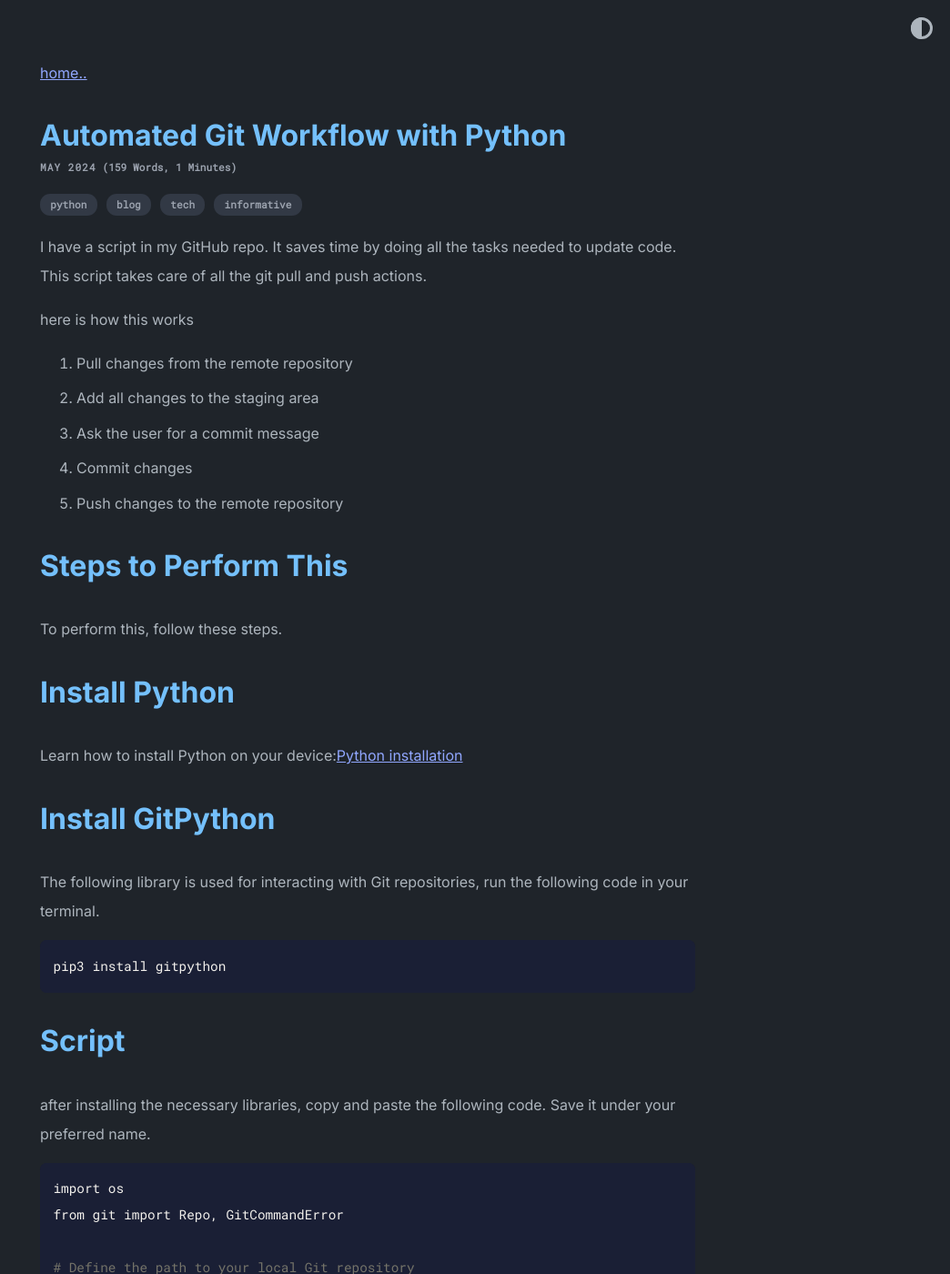
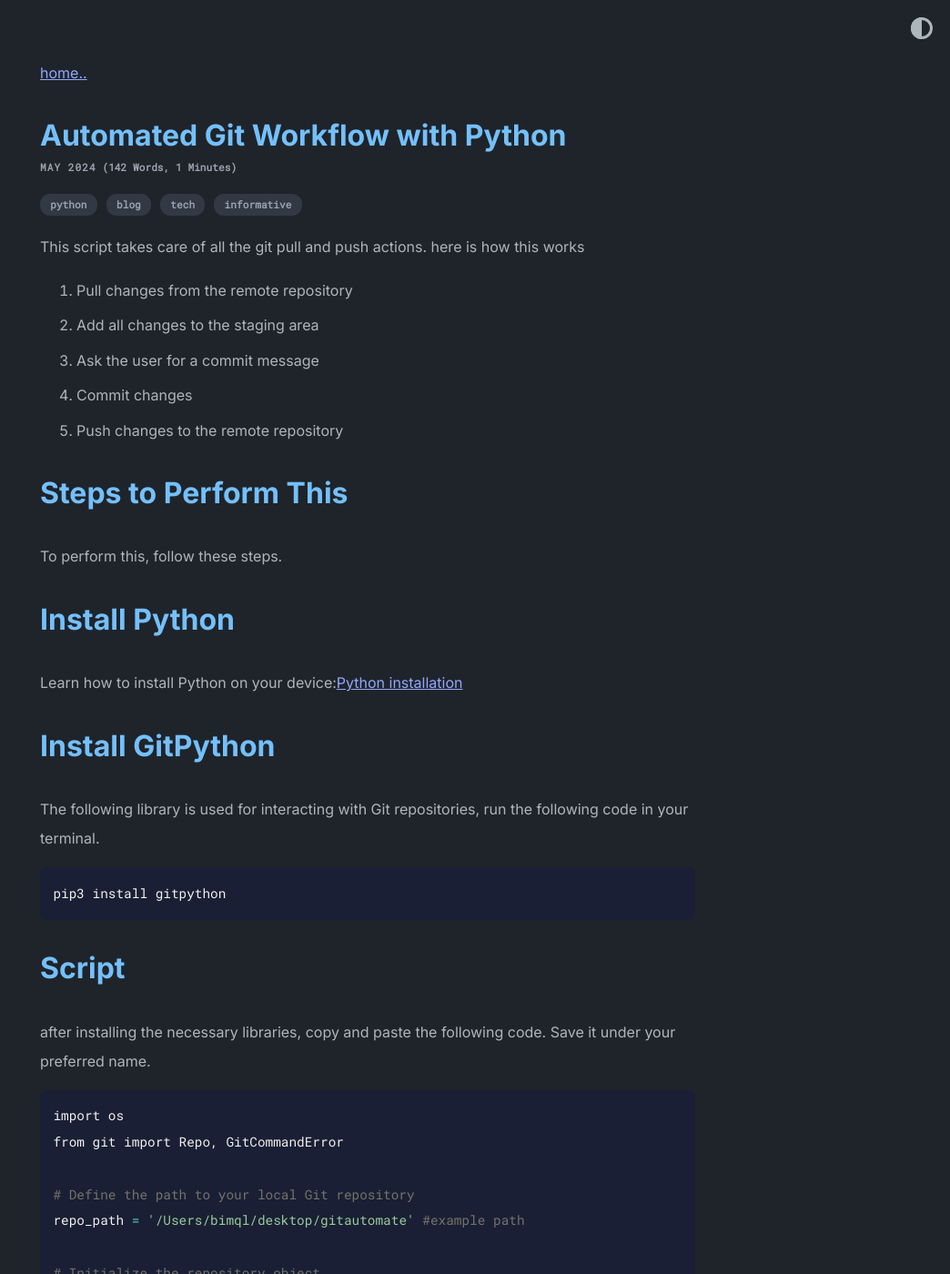
Before and after one commit to ghoseyy/my_blog, a Jekyll site: the page built from _posts/2024-05-28-Automated-Git-Workflow.md, in a window 1280 px wide and 1400 px high. Shown: the whole window at 91% size, without its empty margins (236-1280 px from the left). Built offline with Jekyll 4.4.1, drawn with Linux system fonts in a browser that asks for light colours; some of the changed text lies outside the part shown.

Commit message:
updated path

```diff
--- a/_posts/2024-05-28-Automated-Git-Workflow.md
+++ b/_posts/2024-05-28-Automated-Git-Workflow.md
@@ -6,8 +6,7 @@
 date: 2024-05-28
 ---
 
-I have a script in my GitHub repo. It saves time by doing all the tasks needed to update code. This script takes care of all the git pull and push actions.
-
+This script takes care of all the git pull and push actions.
 here is how this works
 
 1. Pull changes from the remote repository
@@ -34,7 +33,7 @@
 from git import Repo, GitCommandError
 
 # Define the path to your local Git repository
-repo_path = '/Users/bimalchhetry/Documents/My_blog'
+repo_path = '/Users/bimql/desktop/gitautomate' #example path
 
 # Initialize the repository object
 repo = Repo(repo_path)
```
